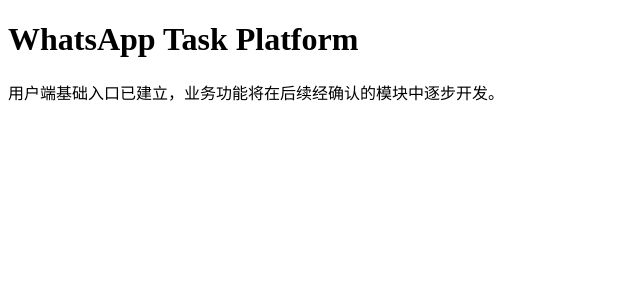
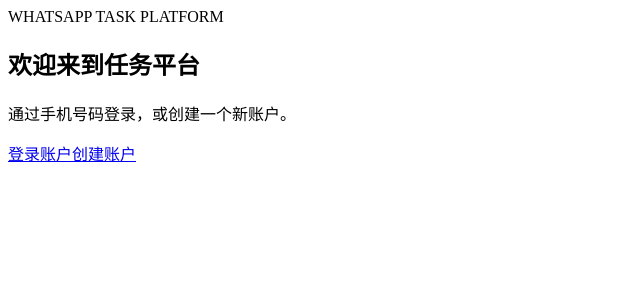
Before and after one commit to xiaolongsvip/whatsapp-task-platform, a Next.js app in the folder apps/web/: page / in a window 1280 px wide. Shown: the top 300 px of the page, without its empty margins (0-640 px from the left). Built offline with nearby package versions, Linux system fonts and the light colour scheme.

Commit message:
Add user login and registration entry links

```diff
--- a/apps/web/src/app/page.tsx
+++ b/apps/web/src/app/page.tsx
@@ -1,8 +1,17 @@
+import Link from "next/link";
+
 export default function HomePage() {
   return (
-    <main>
-      <h1>WhatsApp Task Platform</h1>
-      <p>用户端基础入口已建立，业务功能将在后续经确认的模块中逐步开发。</p>
+    <main className="home-shell">
+      <section className="home-card">
+        <div className="auth-brand">WHATSAPP TASK PLATFORM</div>
+        <h1>欢迎来到任务平台</h1>
+        <p className="auth-subtitle">通过手机号码登录，或创建一个新账户。</p>
+        <div className="home-actions">
+          <Link href="/login">登录账户</Link>
+          <Link className="secondary" href="/register">创建账户</Link>
+        </div>
+      </section>
     </main>
   );
 }
```
